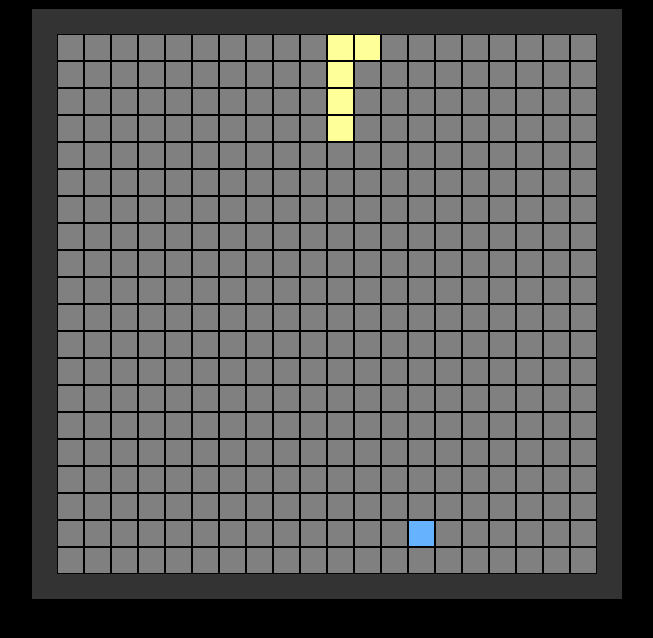
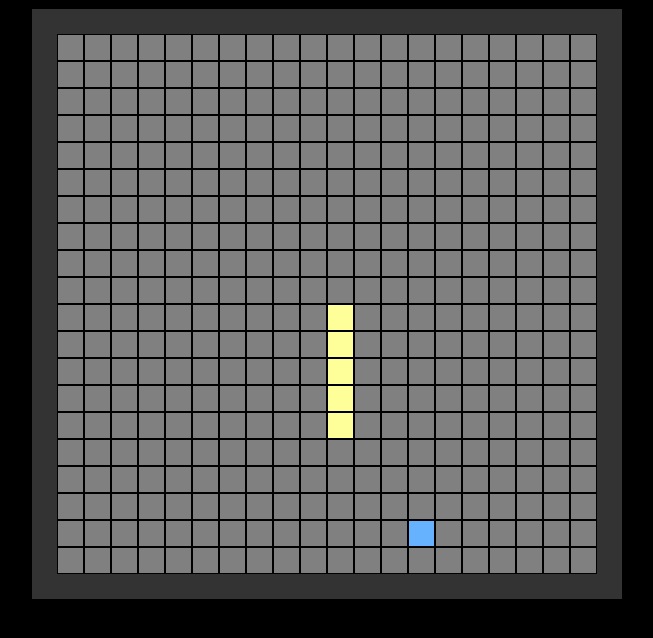
Before and after one commit to DavidHuveau/basic-snake-js, a website: page index.html in a window 1280 px wide. Shown: the part 38-676 px from the top of the page, without its empty margins (313-966 px from the left). Drawn offline with Linux system fonts and the light colour scheme.

Commit message:
loop for update

```diff
--- a/game.js
+++ b/game.js
@@ -27,19 +27,17 @@ class Game {
   }
 
   startGame() {
-    //////// test
     this.board.placeFood();
-    this.board.render();
-    debugger;
-    this.snake.move(this.board.cells[this.snake.getHead().row - 1][this.snake.getHead().column]);
-    this.board.render();
-    debugger;
-    this.directionsQueue.push(DIRECTION.RIGHT);
-    this.directionsQueue.push(DIRECTION.DOWN);
-    this.update();
     this.board.render();
 
     new ListenForInput(this);
+
+    const self = this;
+    const interval = setInterval(function () {
+      self.update();
+      self.board.render();
+    }, 100)
+
   }
 
   // Contain the logic needed for the snake and the board to work together
@@ -53,7 +51,7 @@ class Game {
         this.gameOver = true;
 
         Utilities.showMessage(`Game Over! You scored is ${this.score} points!`);
-      } else if (this.snake.move(nextCell).cellType === CELL_TYPE.FOOD) {
+      } else if (this.snake.move(nextCell) === CELL_TYPE.FOOD) {
         this.score += 1;
         this.snake.grow();
         this.board.placeFood();
@@ -96,12 +94,7 @@ class Game {
     return this.directionsQueue && this.directionsQueue[0] || this.currentDirection;
   }
 
-  // getLastDirection() {
-  //   return this.directionsQueue && this.directionsQueue[this.directionsQueue.length - 1] || this.currentDirection;
-  // }
-
   // Prevent the player from spamming the arrow keys a huge number of times
-  // and building up a list of directions that are no longer relevant
   exceededMaxDirections() {
     return this.directionsQueue.length > 3;
   }
--- a/index.js
+++ b/index.js
@@ -6,6 +6,9 @@ const GAME_COLUMNS_NUMBER = 20;
 const SNAKE_STARTING_LENGTH = 5;
 
 const board = new Board(GAME_BOARD_ID, GAME_ROWS_NUMBER, GAME_COLUMNS_NUMBER);
-const snake = new Snake(board.cells[1][10], SNAKE_STARTING_LENGTH, board);
+
+const startRowIndex = Math.floor(GAME_ROWS_NUMBER / 2);
+const startColumnIndex = Math.floor(GAME_COLUMNS_NUMBER / 2);
+const snake = new Snake(board.cells[startRowIndex][startColumnIndex], SNAKE_STARTING_LENGTH, board);
 
 new Game(board, snake);
--- a/listenForInput.js
+++ b/listenForInput.js
@@ -8,7 +8,6 @@ class ListenForInput {
 		this.game = game;
 		this.firstTime = true;
 
-		debugger
 		this.bindEvent();
 	}
 
@@ -22,7 +21,6 @@ class ListenForInput {
 	}
 
 	changeDirection(event) {
-		debugger
 		if (this.firstTime) {
 			this.game.addDirection(DIRECTION.UP);
 			this.firstTime = false;
@@ -45,13 +43,9 @@ class ListenForInput {
 	// Prevent the player from building up a queue of redundant directions
 	movingVertically() {
 		return [DIRECTION.UP, DIRECTION.DOWN].includes(this.game.getFirstDirection());
-		// return [DIRECTION.UP, DIRECTION.DOWN].includes(this.game.getLastDirection());
-		// return this.game.getLastDirection() !== DIRECTION.RIGHT && this.game.getLastDirection() !== DIRECTION.LEFT;
 	};
 
 	movingHorizontally() {
 		return [DIRECTION.LEFT, DIRECTION.RIGHT].includes(this.game.getFirstDirection());
-		// return [DIRECTION.LEFT, DIRECTION.RIGHT].includes(this.game.getLastDirection());
-		// return this.game.getLastDirection() !== DIRECTION.UP && this.game.getLastDirection() !== DIRECTION.DOWN;
 	};
 }
--- a/snake.js
+++ b/snake.js
@@ -43,10 +43,6 @@ class Snake {
     this.head.cellType = CELL_TYPE.SNAKE;
     this.snakeParts.unshift(this.head);
 
-    // loops through all of the snakeParts and sets the cell type to SNAKE for each
-    // this.snakeParts.forEach( function(part) {
-    //  part.cellType = CELL_TYPE.SNAKE;
-    // })
     return initilaCellType;
   }
 
```
